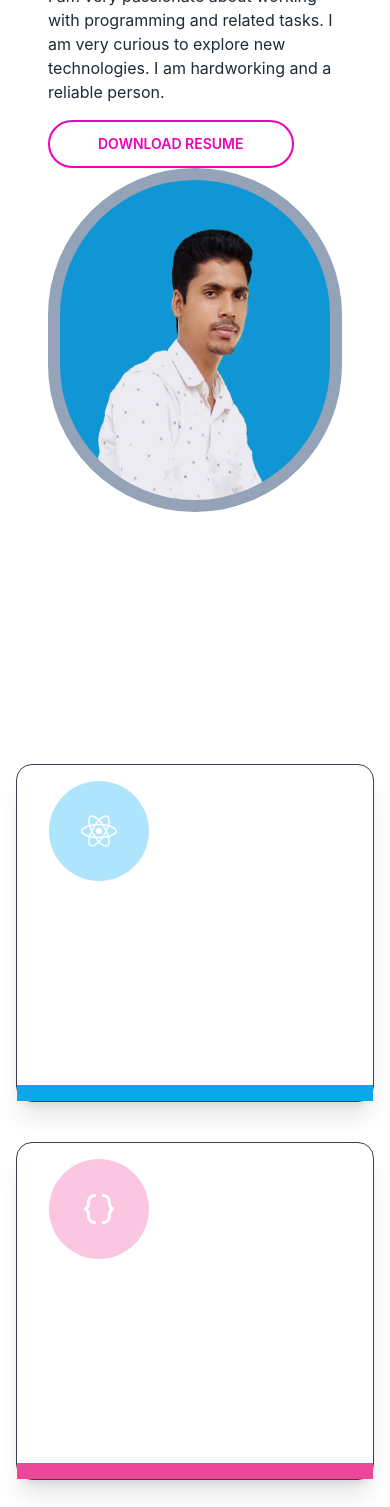
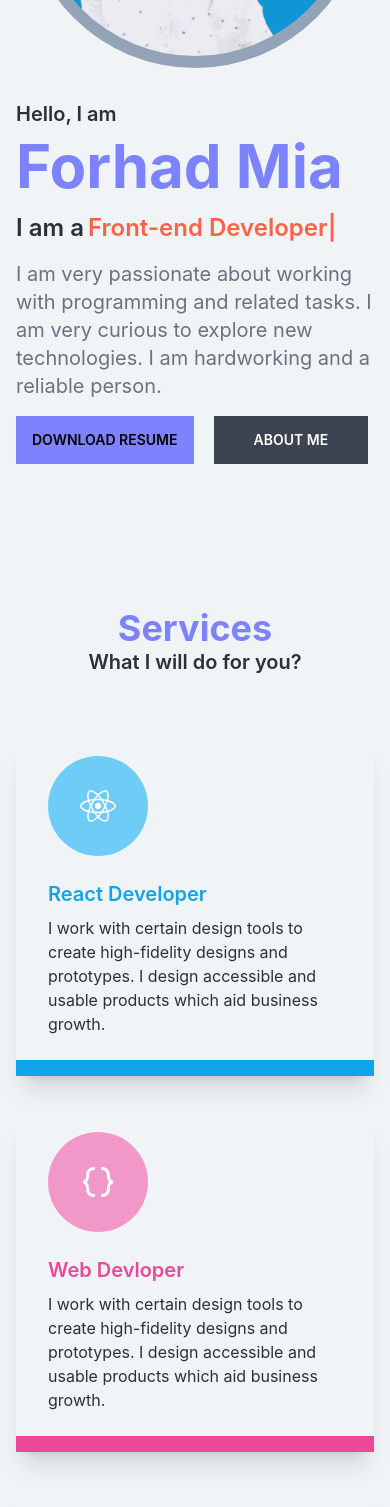
Before and after one commit to forhadmia1/my_protfolio, a React (Create React App) app: page / in a window 390 px wide. Shown: the part 420-1927 px from the top of the page. Built offline with nearby package versions, Linux system fonts and the light colour scheme.

Commit message:
responsive issue solve

```diff
--- a/src/components/Navbar.js
+++ b/src/components/Navbar.js
@@ -1,9 +1,9 @@
 import React from 'react';
-import { Link } from 'react-router-dom';
+import { Link, NavLink } from 'react-router-dom';
 
 const Navbar = () => {
     return (
-        <nav className='bg-base-100 md:px-12'>
+        <nav className='bg-base-100 md:px-12 sticky top-0 z-50'>
             <div class="navbar bg-base-100">
                 <div class="navbar-start">
                     <div class="dropdown">
@@ -16,17 +16,29 @@ const Navbar = () => {
                             <li><Link to='/projects'>Projects</Link></li>
                             <li><Link to='/about'>About</Link></li>
                             <li><Link to='/contact'>Contact</Link></li>
+                            <li><a href='' class="btn btn-dark border-none text-white px-4 font-semibold">Download Resume</a></li>
                         </ul>
                     </div>
-                    <Link to='/' class="btn btn-ghost normal-case text-xl">Forhad</Link>
+                    <Link to='/' class="text-primary font-bold btn btn-ghost normal-case text-4xl">Forhad.</Link>
                 </div>
                 <div class="navbar-end hidden lg:flex">
-                    <ul class="menu menu-horizontal p-0 text-white">
-                        <li><Link to='/home'>Home</Link></li>
-                        <li><Link to='/blogs'>Blogs</Link></li>
-                        <li><Link to='/projects'>Projects</Link></li>
-                        <li><Link to='/about'>About</Link></li>
-                        <li><Link to='/contact'>Contact</Link></li>
+                    <ul class="menu menu-horizontal p-0 font-semibold">
+                        <li>
+                            <NavLink to='/home' className={({ isActive }) => isActive ? 'text-primary' : ''}>Home</NavLink>
+                        </li>
+                        <li>
+                            <NavLink to='/blogs' className={({ isActive }) => isActive ? 'text-primary' : ''}>Blogs</NavLink>
+                        </li>
+                        <li>
+                            <NavLink to='/projects' className={({ isActive }) => isActive ? 'text-primary' : ''}>Projects</NavLink>
+                        </li>
+                        <li>
+                            <NavLink to='/about' className={({ isActive }) => isActive ? 'text-primary' : ''}>About</NavLink>
+                        </li>
+                        <li>
+                            <NavLink to='/contact' className={({ isActive }) => isActive ? 'text-primary' : ''}>Contact</NavLink>
+                        </li>
+                        <li><a href='' class="btn btn-dark border-none text-white px-4 font-semibold">Download Resume</a></li>
                     </ul>
                 </div>
             </div>
--- a/src/pages/About/About.js
+++ b/src/pages/About/About.js
@@ -9,13 +9,13 @@ const About = () => {
                     <img className='w-60 h-60 rounded-full' src={myphoto} alt="" />
                 </div>
                 <div className='mt-4'>
-                    <h2 className='text-center text-4xl font-bold'>Md Forhad Mia</h2>
-                    <h4 className='text-center text-xl'>Junior Web Developer</h4>
+                    <h2 className='text-center text-5xl font-bold'>Md Forhad Mia</h2>
+                    <h4 className='text-center text-primary font-semibold mt-2 text-2xl'>Junior Web Developer</h4>
                 </div>
             </div>
             <div className='px-6 md:px-12 my-16'>
-                <h2 className='text-2xl font-bold text-white'>About Me</h2>
-                <p>
+                <h2 className='text-2xl font-bold text-primary'>About Me</h2>
+                <p className='text-xl text-gray-500'>
                     Lorem ipsum dolor sit amet consectetur adipisicing elit. Dolore voluptatum ea aperiam porro quis, odio voluptates quibusdam vero sunt. Et quam ipsam id odit eum dicta beatae, mollitia cumque, ad sunt dolorum odio quaerat hic similique neque. Dolorum, vitae accusantium.
                 </p>
             </div>
--- a/src/pages/Blogs/Blogs.js
+++ b/src/pages/Blogs/Blogs.js
@@ -3,7 +3,7 @@ import React from 'react';
 const Blogs = () => {
     return (
         <div className='flex justify-center items-center h-[80vh]'>
-            <h2 className='text-xl font-bold text-white'>Cooming soon.......</h2>
+            <h2 className='text-xl font-bold '>Cooming soon.......</h2>
         </div>
     );
 };
--- a/src/pages/Home/HeroArea.js
+++ b/src/pages/Home/HeroArea.js
@@ -11,19 +11,22 @@ const HeroArea = () => {
         );
     };
     return (
-        <section className='grid grid-cols-1 md:grid-cols-2 py-20 px-12 mt-10 justify-items-center place-items-center'>
-            <div className='flex items-center'>
+        <section className='grid grid-cols-1 gap-8 md:grid-cols-2 py-20 px-4 md:px-12 md:mt-10 justify-items-center place-items-center'>
+            <div className='flex items-center order-2'>
                 <div>
-                    <p className='text-xl mb-2'>Hello, I am</p>
-                    <h2 className='text-6xl font-bold mb-4 text-white'>Forhad Mia</h2>
+                    <p className='text-xl mb-2 font-semibold'>Hello, I am</p>
+                    <h2 className='text-6xl font-bold mb-4 text-primary'>Forhad Mia</h2>
                     <h3 className='mb-4 text-2xl banner-title font-semibold'>I am a</h3>
-                    <p className='mb-4'>
+                    <p className='mb-4 text-xl text-gray-500'>
                         I am very passionate about working with programming and related tasks. I am very curious to explore new technologies. I am hardworking and a reliable person.
                     </p>
-                    <button class="btn btn-outline btn-secondary px-12 rounded-3xl border-2  " onClick={saveFile}>Download Resume</button>
+                    <div className='flex gap-5'>
+                        <button class="btn bg-primary border-none hover:bg-dark text-black hover:text-white rounded-none px-4 border-2 font-semibold" onClick={saveFile}>Download Resume</button>
+                        <button class="btn bg-dark hover:bg-primary border-none text-white hover:text-black rounded-none px-10 border-2 font-semibold">About Me</button>
+                    </div>
                 </div>
             </div>
-            <div className='p-3 rounded-full bg-slate-400 w-fit'>
+            <div className='p-3 rounded-full bg-slate-400 w-fit order-1 md:order-3'>
                 <img className='w-80 h-80 rounded-full' src={heroImg} alt="" />
             </div>
         </section>
--- a/src/pages/Home/Projects.js
+++ b/src/pages/Home/Projects.js
@@ -11,11 +11,11 @@ const Projects = () => {
     return (
         <section className='py-16'>
             <div>
-                <h2 className="text-4xl font-bold text-white text-center" >Protfolio</h2>
-                <h3 className='text-xl font-semibold text-white text-center'>Least Projects</h3>
+                <h2 className="text-4xl font-bold text-primary text-center" >Protfolio</h2>
+                <h3 className='text-xl font-semibold text-center'>Least Projects</h3>
             </div>
             <div>
-                <div class="grid md:grid-cols-3 grid-cols-1 px-12 mt-12 justify-items-center gap-10">
+                <div class="grid md:grid-cols-3 p-4 grid-cols-1 md:px-12 mt-12 justify-items-center gap-10">
                     {
                         projects.map(project => <ProjectCard
                             key={project.id}
--- a/src/pages/Home/Services.js
+++ b/src/pages/Home/Services.js
@@ -5,43 +5,43 @@ import { BiCodeCurly } from 'react-icons/bi';
 const Services = () => {
     return (
         <div className='mt-16'>
-            <h2 className='text-center font-bold text-4xl text-white'>Services</h2>
-            <h4 className='text-xl font-semibold text-white text-center'>What I will do for you?</h4>
-            <div className='grid grid-cols-1 gap-10 md:gap-5 md:grid-cols-3 md:px-12 px-4 mt-10'>
-                <div class="card bg-base-100 shadow-xl border border-gray-700 hover:bg-fuchsia-400 hover:bg-opacity-30 duration-300">
+            <h2 className='text-center font-bold text-4xl text-primary'>Services</h2>
+            <h4 className='text-xl font-semibold text-center'>What I will do for you?</h4>
+            <div className='grid grid-cols-1 gap-10 md:gap-5 md:grid-cols-3 md:px-12 px-4 mt-16'>
+                <div class="card bg-base-100 shadow-xl hover:bg-fuchsia-400 hover:bg-opacity-30 duration-300">
                     <div className='px-8 pb-0 pt-4'>
-                        <div className='bg-sky-400 bg-opacity-40 p-8 rounded-full w-fit'>
+                        <div className='bg-sky-400 bg-opacity-70 p-8 rounded-full w-fit'>
                             <FaReact className='text-4xl text-white' />
                         </div>
                     </div>
-                    <div class="card-body py-6 text-white">
-                        <h2 class="card-title">React Developer</h2>
+                    <div class="card-body py-6">
+                        <h2 class="card-title text-sky-500">React Developer</h2>
                         <p>I work with certain design tools to create high-fidelity designs and prototypes. I design accessible and usable products which aid business growth.</p>
                     </div>
                     <div className='w-full h-4 bg-sky-500'>
                     </div>
                 </div>
-                <div class="card bg-base-100 shadow-xl border border-gray-700 hover:bg-fuchsia-400 hover:bg-opacity-30 duration-300">
+                <div class="card bg-base-100 shadow-xl hover:bg-fuchsia-400 hover:bg-opacity-30 duration-300">
                     <div className='px-8 pb-0 pt-4'>
-                        <div className='bg-pink-400 bg-opacity-40 p-8 rounded-full w-fit'>
+                        <div className='bg-pink-400 bg-opacity-70 p-8 rounded-full w-fit'>
                             <BiCodeCurly className='text-4xl text-white' />
                         </div>
                     </div>
-                    <div class="card-body py-6 text-white">
-                        <h2 class="card-title">Web Devloper</h2>
+                    <div class="card-body py-6 ">
+                        <h2 class="card-title text-pink-500">Web Devloper</h2>
                         <p>I work with certain design tools to create high-fidelity designs and prototypes. I design accessible and usable products which aid business growth.</p>
                     </div>
                     <div className='w-full h-4 bg-pink-500'>
                     </div>
                 </div>
-                <div class="card bg-base-100 shadow-xl border border-gray-700 hover:bg-fuchsia-400 hover:bg-opacity-30 duration-300">
+                <div class="card bg-base-100 shadow-xl hover:bg-fuchsia-400 hover:bg-opacity-30 duration-300">
                     <div className='px-8 pb-0 pt-4'>
-                        <div className='bg-violet-400 bg-opacity-50 p-8 rounded-full w-fit'>
+                        <div className='bg-violet-400 bg-opacity-70 p-8 rounded-full w-fit'>
                             <FaLaptopCode className='text-4xl text-white' />
                         </div>
                     </div>
-                    <div class="card-body py-6 text-white">
-                        <h2 class="card-title">Front-end Developer</h2>
+                    <div class="card-body py-6 ">
+                        <h2 class="card-title text-violet-500">Front-end Developer</h2>
                         <p>I work with certain design tools to create high-fidelity designs and prototypes. I design accessible and usable products which aid business growth.</p>
                     </div>
                     <div className='w-full h-4 bg-violet-500'>
--- a/tailwind.config.js
+++ b/tailwind.config.js
@@ -2,8 +2,18 @@ module.exports = {
   content: [
     "./src/**/*.{js,jsx,ts,tsx}",
   ],
-  theme: {
-    extend: {},
+  daisyui: {
+    themes: [
+      {
+        mytheme: {
+          primary: "#7C83FD",
+          secondary: "#f6d860",
+          accent: "#37cdbe",
+          neutral: "#3d4451",
+          "base-100": "#F0F4F7",
+        }
+      }
+    ],
   },
   plugins: [require("daisyui")],
 }
```
Also changed, not shown: src/components/Footer.js (+11 -10 lines), src/pages/About/Skills.js (+14 -9 lines), src/pages/Contact/Contact.js (+12 -12 lines), src/pages/Home/ProjectCard.js (+4 -4 lines).
